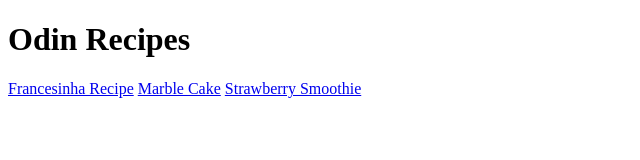
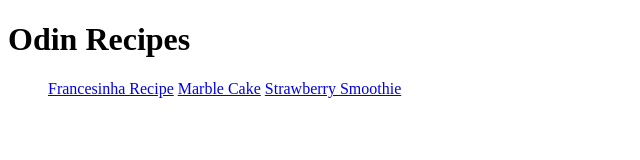
Before and after one commit to KikoCoding/odin-recipes, a plain HTML site: page index.html in a window 1280 px wide. Shown: the whole page, without its empty margins (0-640 px from the left). Drawn offline with Linux system fonts and the light colour scheme.

Commit message:
added unordered list

```diff
--- a/index.html
+++ b/index.html
@@ -7,8 +7,9 @@
 </head>
 <body>
     <h1>Odin Recipes</h1>
-    <a href="recipes/francesinha.html">Francesinha Recipe</a>
+    <ul>    <a href="recipes/francesinha.html">Francesinha Recipe</a>
     <a href="recipes/marblecake.html">Marble Cake</a>
     <a href="recipes/smoothie.html">Strawberry Smoothie</a>
+    </ul>
 </body>
 </html>
```
